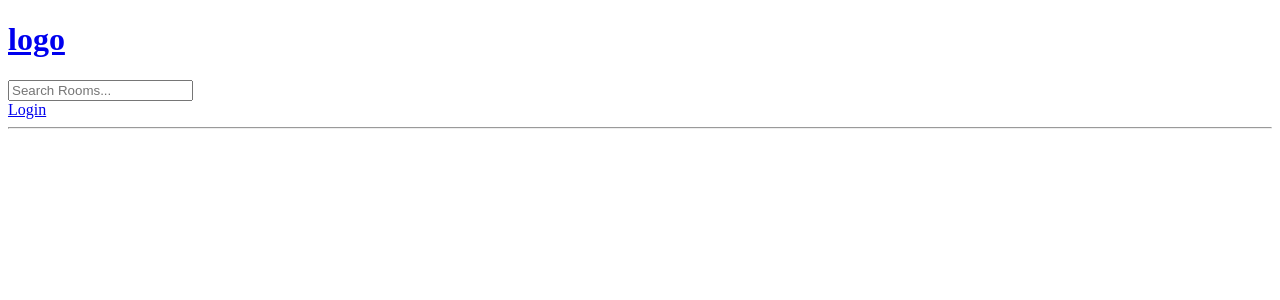
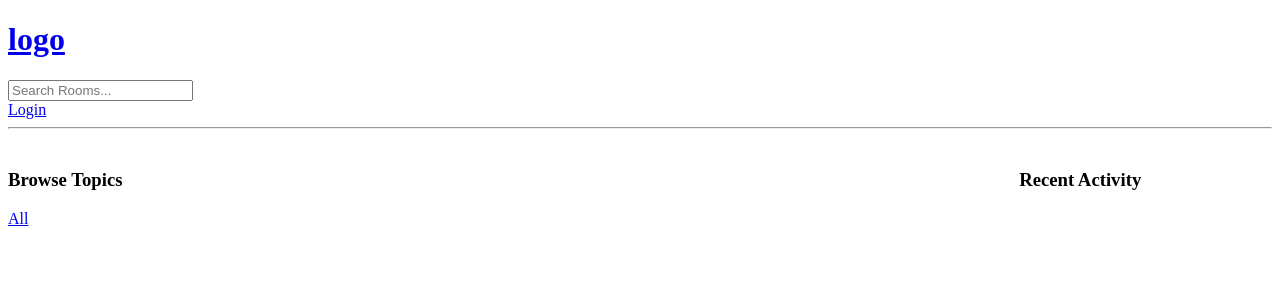
Before and after one commit to JaiSehgal007/discussion_room, a Django app: template base/templates/base/profile.html in a window 1280 px wide. Shown: the top 300 px of the page. Run offline with Django 5.2, Linux system fonts and the light colour scheme; the template is opened without the code that fills it, so the values that code supplies are empty.

Commit message:
Added user profile component

```diff
--- a/base/templates/base/activity_component.html
+++ b/base/templates/base/activity_component.html
@@ -1,7 +1,7 @@
 <h3>Recent Activity</h3>
 {% for message in room_messages %}
 <div>
-    <small>@{{message.user}} {{message.created|timesince}}</small>
+    <small><a href="{% url 'user-profile' message.user.id %}">@{{message.user}}</a> {{message.created|timesince}}</small>
     <small>replied to "{{message.room}}"</small>
     <p>{{message.body}}</p>
     {% if request.user == message.user %}
--- a/base/templates/base/feed_component.html
+++ b/base/templates/base/feed_component.html
@@ -5,7 +5,7 @@
         <a href="{% url 'update-room' room.id %}">Edit</a>
         <a href="{% url 'delete-room' room.id %}">Delete</a>
         {% endif %}
-        <span>@{{room.host.username}}</span>
+        <a href="{% url 'user-profile' room.host.id %}">@{{room.host.username}}</a>
         <h5>{{room.id}} -- <a href="{% url 'room' room.id %}">{{room.name}}</a></h5>
         <small>{{room.topic.name}}</small>
         <hr>
--- a/base/templates/base/profile.html
+++ b/base/templates/base/profile.html
@@ -1,7 +1,25 @@
 {% extends 'main.html' %}
 
-{% block component %}
+{% block content %}
+
+<style>
+    .profile-container{
+        display: grid;
+        grid-template-columns: 1fr 3fr 1fr;
+    }
+</style>
 
 <h1>{{user.username}}</h1>
+<div class="profile-container">
+    <div>
+        {% include 'base/topics_component.html' %}
+    </div>
+    <div>
+        {% include 'base/feed_component.html' %}
+    </div>
+    <div>
+        {% include 'base/activity_component.html' %}
+    </div>
+</div>
 
-{% endblock component %}
+{% endblock content %}
--- a/base/urls.py
+++ b/base/urls.py
@@ -5,8 +5,12 @@ urlpatterns=[
     path('login/',views.loginPage,name='login'),
     path('logout/',views.logoutUser,name='logout'),
     path('register/',views.registerPage,name='register'),
+
     path('',views.home,name="home"),
     path('room/<str:pk>/',views.room,name="room"),
+    path('profile/<str:pk>/',views.userProfile,name="user-profile"),
+
+
     path('create-room/',views.createRoom,name="create-room"),
     path('update-room/<str:pk>/',views.updateRoom,name="update-room"),
     path('delete-room/<str:pk>/',views.deleteRoom,name="delete-room"),
```
Also changed, not shown: base/views.py (+7 -1 lines).
